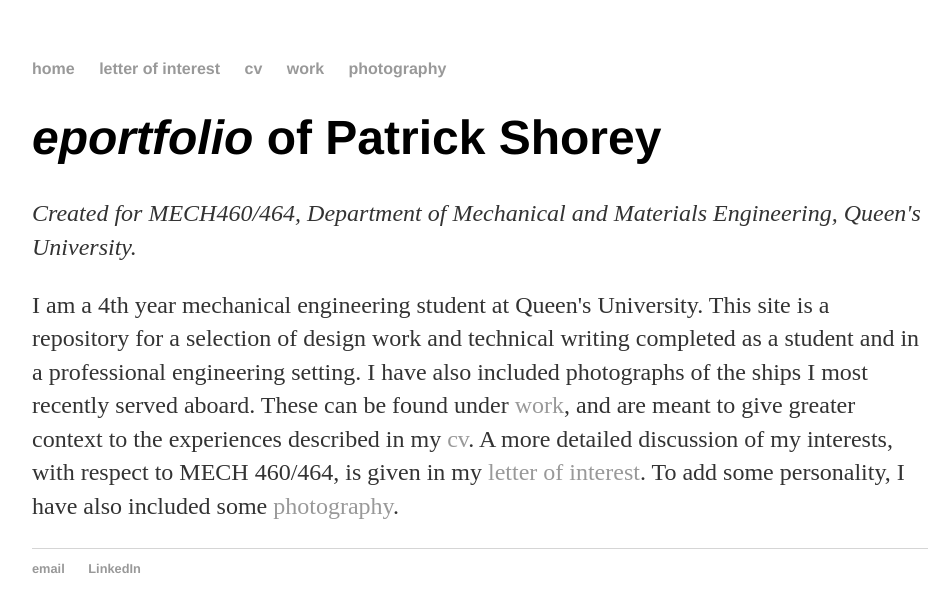
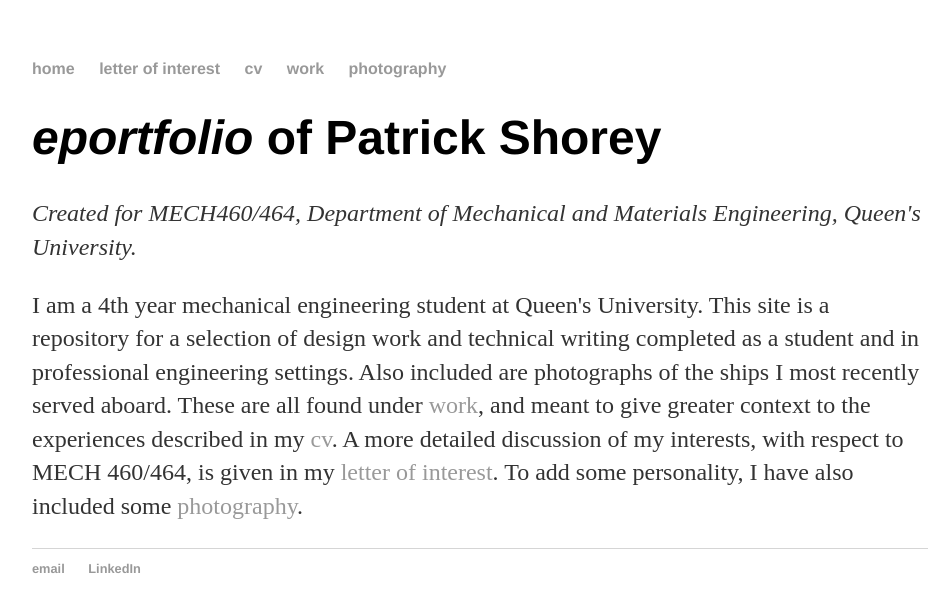
Before and after one commit to LurkingH0rr0r/LurkingH0rr0r.github.io, a Jekyll site: the page built from index.html, in a window 1280 px wide. Shown: the top 612 px of the page, without its empty margins (160-1111 px from the left). Built offline with Jekyll 4.4.1, drawn with Linux system fonts in a browser that asks for light colours.

Commit message:
Update index.html

```diff
--- a/index.html
+++ b/index.html
@@ -5,5 +5,5 @@ title: Patrick Shorey, eportfolio
 <div class="blurb">
 	<h1><em>eportfolio</em> of Patrick Shorey</h1>
 	<p><em>Created for MECH460/464, Department of Mechanical and Materials Engineering, Queen's University.</em></p>
-	<p>I am a 4th year mechanical engineering student at Queen's University. This site is a repository for a selection of design work and technical writing completed as a student and in a professional engineering setting. I have also included photographs of the ships I most recently served aboard. These can be found under <a href="/blog">work</a>, and are meant to give greater context to the experiences described in my <a href="https://docs.google.com/viewer?url=https://github.com/Patrick-Shorey/Patrick-Shorey.github.io/raw/master/pdfs/resume.pdf">cv</a>. A more detailed discussion of my interests, with respect to MECH 460/464, is given in my <a href="https://docs.google.com/viewer?url=https://github.com/Patrick-Shorey/Patrick-Shorey.github.io/raw/master/pdfs/coverletter-MECH462.pdf">letter of interest</a>. To add some personality, I have also included some <a href="/photo">photography</a>.</p>
+	<p>I am a 4th year mechanical engineering student at Queen's University. This site is a repository for a selection of design work and technical writing completed as a student and in professional engineering settings. Also included are photographs of the ships I most recently served aboard. These are all found under <a href="/blog">work</a>, and meant to give greater context to the experiences described in my <a href="https://docs.google.com/viewer?url=https://github.com/Patrick-Shorey/Patrick-Shorey.github.io/raw/master/pdfs/resume.pdf">cv</a>. A more detailed discussion of my interests, with respect to MECH 460/464, is given in my <a href="https://docs.google.com/viewer?url=https://github.com/Patrick-Shorey/Patrick-Shorey.github.io/raw/master/pdfs/coverletter-MECH462.pdf">letter of interest</a>. To add some personality, I have also included some <a href="/photo">photography</a>.</p>
 </div><!-- /.blurb -->
```
